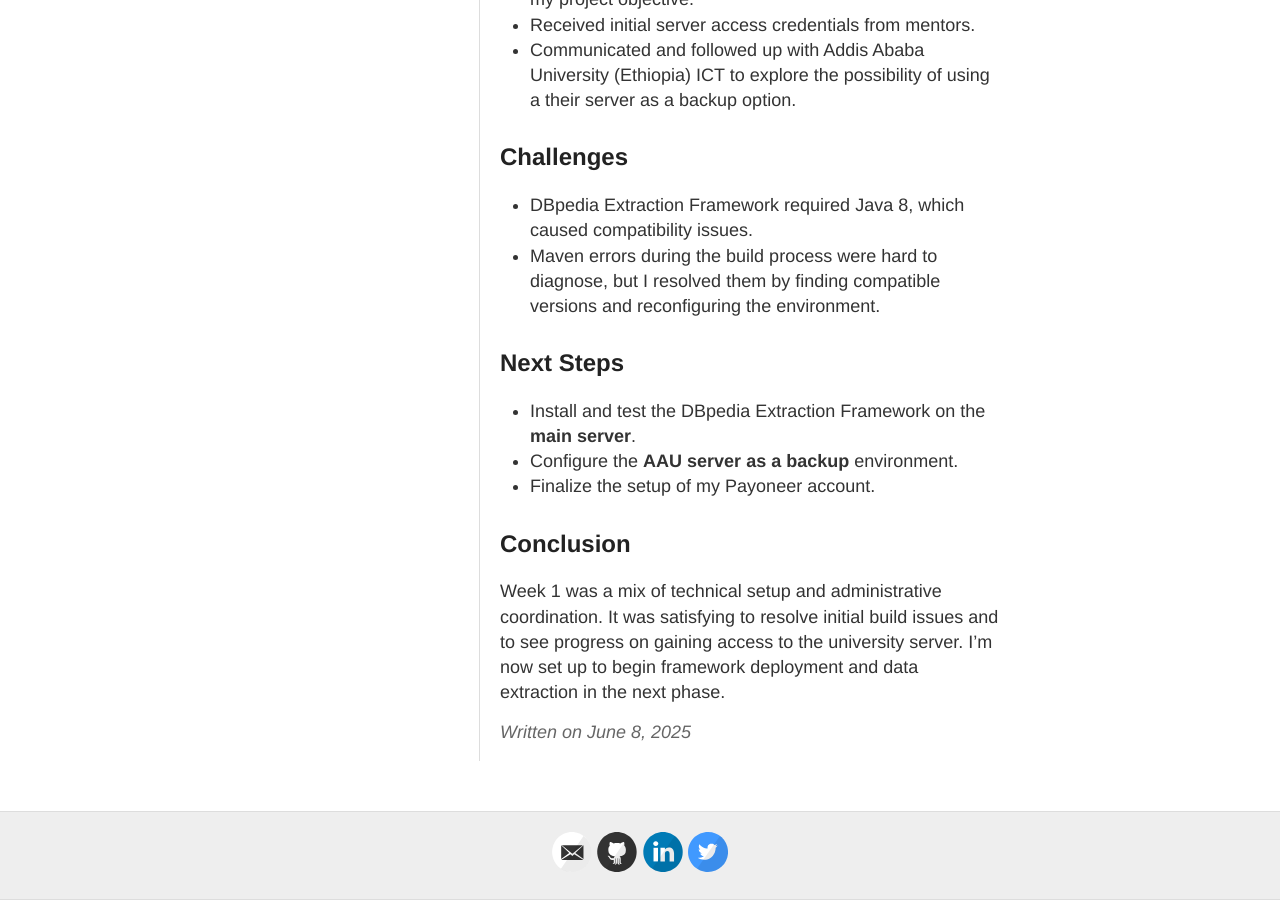
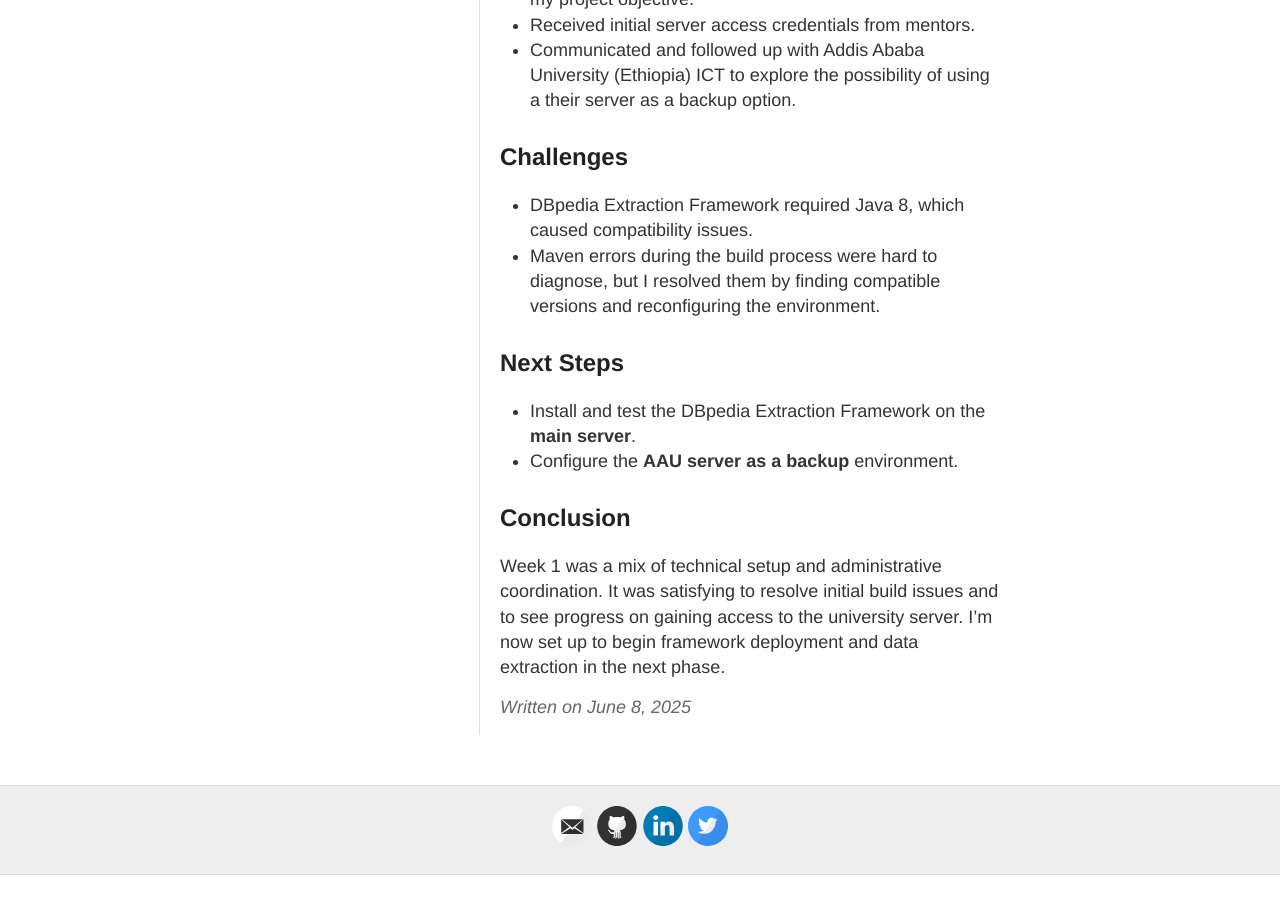
Before and after one commit to contact-andy/gsoc-2025-dbpedia, a Jekyll site: the page built from _posts/2025-06-08-week-1-setup-and-server.md, in a window 1280 px wide and 900 px high, scrolled down 768 px. Built offline with Jekyll 4.4.1, drawn with Linux system fonts in a browser that asks for light colours; after the commit the page ends 1643 px from its top, so only the background shows below that.

Commit message:
Week1 post updated

```diff
--- a/_posts/2025-06-08-week-1-setup-and-server.md
+++ b/_posts/2025-06-08-week-1-setup-and-server.md
@@ -28,7 +29,6 @@ This report summarizes my work during the first official GSoC coding week (June
 
 - Install and test the DBpedia Extraction Framework on the **main server**.
 - Configure the **AAU server as a backup** environment.
-- Finalize the setup of my Payoneer account.
 
 ## Conclusion
 
```
Also changed, not shown: other parts of _posts/2025-06-08-week-1-setup-and-server.md (+1 -0 lines).
